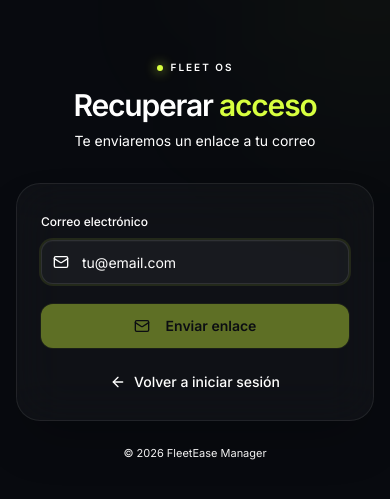
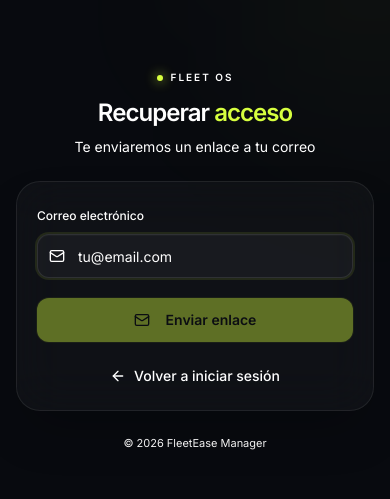
Before and after one commit to JuanGodinezperez18/FleetEase, a Next.js app: page /forgot-password in a window 390 px wide. Shown: the part 161-660 px from the top of the page. Built offline with nearby package versions, Linux system fonts and the light colour scheme; no server answers; the database is empty.

Commit message:
refactor(ui): align password recovery with auth shell

```diff
--- a/src/app/(auth)/forgot-password/page.tsx
+++ b/src/app/(auth)/forgot-password/page.tsx
@@ -83,18 +83,18 @@ export default function ForgotPasswordPage() {
         animate={{ opacity: 1, y: 0 }}
         className="relative z-10 w-full max-w-[400px]"
       >
-        <div className="mb-8 text-center">
+        <div className="mb-6 text-center sm:mb-8">
           <div className="mb-3 flex items-center justify-center gap-2 text-[10px] font-semibold uppercase tracking-[0.2em] text-white/35">
             <span className="h-1.5 w-1.5 rounded-full bg-[#d7ff3f] shadow-[0_0_12px_#d7ff3f]" />
             Fleet OS
           </div>
-          <h1 className="text-3xl font-semibold tracking-[-0.04em] text-white">
+          <h1 className="text-2xl font-semibold tracking-[-0.04em] text-white sm:text-3xl">
             Recuperar <span className="text-[#d7ff3f]">acceso</span>
           </h1>
           <p className="mt-2 text-sm text-white/45">Te enviaremos un enlace a tu correo</p>
         </div>
 
-        <div className="rounded-3xl border border-white/[0.08] bg-white/[0.03] p-6 shadow-2xl backdrop-blur-xl sm:p-8">
+        <div className="rounded-3xl border border-white/[0.08] bg-white/[0.03] p-5 shadow-2xl backdrop-blur-xl sm:p-7">
           <AnimatePresence mode="wait">
             {currentStep === "sent" ? (
               <motion.div
```
